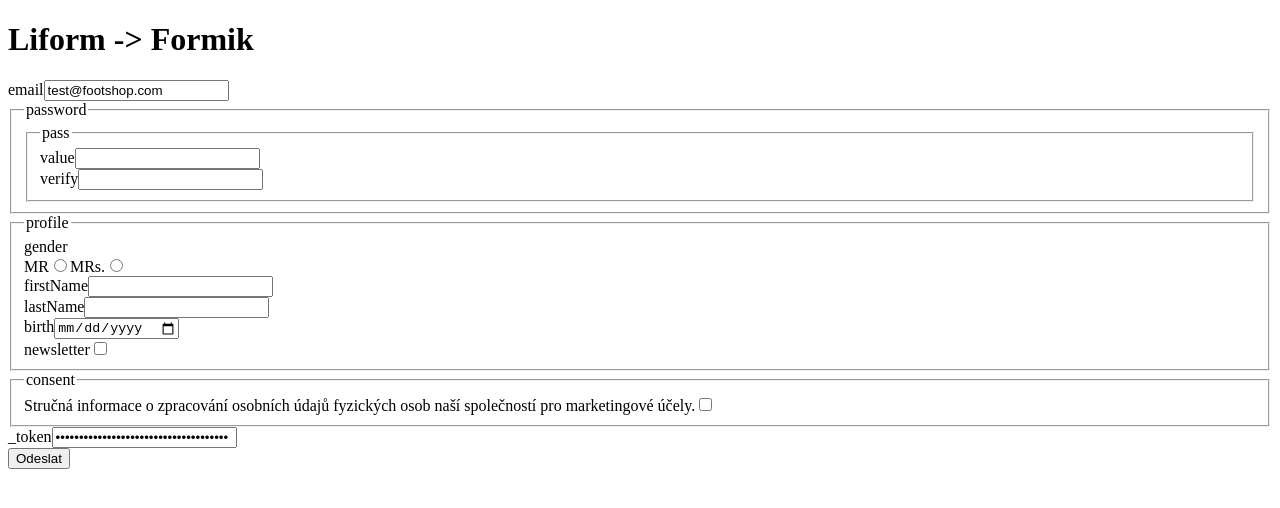
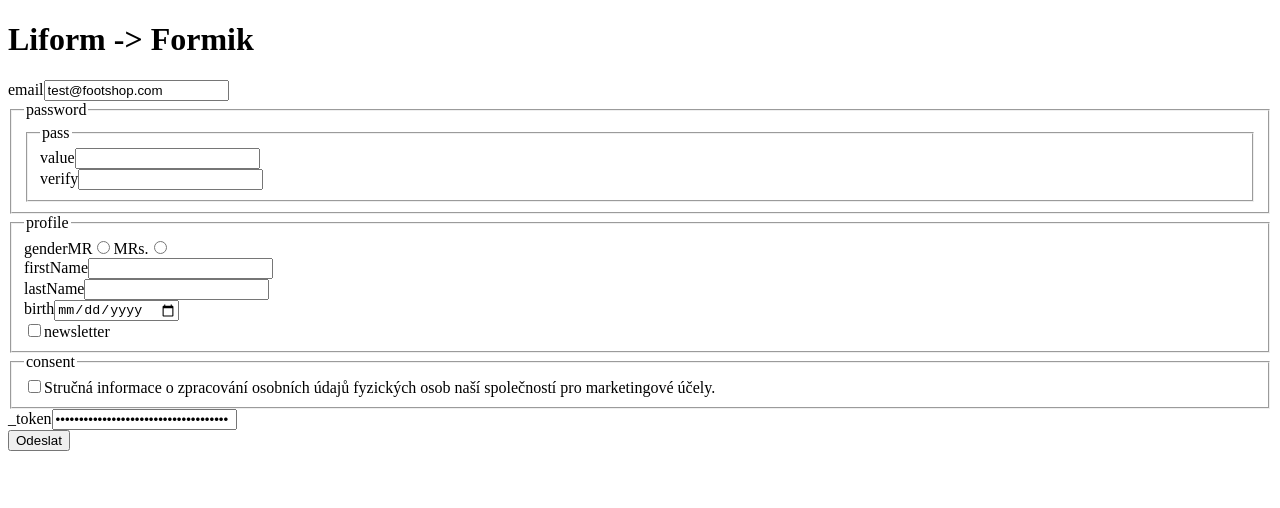
Before and after one commit to Rootre/liform-formik-transformator, a Next.js app: page / in a window 1280 px wide. Shown: the top 508 px of the page. Built offline with nearby package versions, Linux system fonts and the light colour scheme.

Commit message:
validation update - checkbox still not working as expected though...

```diff
--- /dev/null
+++ b/components/formik/Checkbox/index.jsx
@@ -0,0 +1,24 @@
+import React from 'react';
+import {ErrorMessage, Field} from 'formik';
+
+/**
+ * @param {string} name
+ * @return {React.Component}
+ * @constructor
+ */
+function FormikCheckbox({label, name, value}) {
+    return (
+        <div>
+            <Field id={name} name={name} type={'checkbox'}>
+                {({field, form}) => (
+                    <input type="checkbox" checked={field.value} id={name}
+                           onChange={() => form.setFieldValue(name, !field.value)}/>
+                )}
+            </Field>
+            <label htmlFor={name}>{label}</label>
+            <ErrorMessage name={name}/>
+        </div>
+    )
+}
+
+export default FormikCheckbox;
--- a/components/formik/Field/index.jsx
+++ b/components/formik/Field/index.jsx
@@ -1,6 +1,7 @@
 import React from 'react';
 import {ErrorMessage, Field} from 'formik';
 
+import FormikCheckbox from '../Checkbox';
 import FormikRadio from '../Radio';
 
 /**
@@ -8,17 +9,18 @@ import FormikRadio from '../Radio';
  * @return {React.Component}
  * @constructor
  */
-function FormikField({field: {disabled, label, name, radio_titles, radio_values, required, type}}) {
-    return (
-        <div>
-            {label && <label htmlFor={name}>{label}</label>}
-            {type === 'radio'
-                ? <FormikRadio name={name} labels={radio_titles} values={radio_values}/>
-                : <Field id={name} name={name} type={type} required={required} disabled={disabled}/>
-            }
-            <ErrorMessage name={name}/>
-        </div>
-    );
+function FormikField({field: {disabled, label, name, enum_titles, enum_values, required, type, value}}) {
+    return type === 'checkbox'
+        ? <FormikCheckbox name={name} label={label} value={value}/>
+        : type === 'radio'
+            ? <FormikRadio name={name} label={label} labels={enum_titles} values={enum_values}/>
+            : (
+                <div>
+                    {label && <label htmlFor={name}>{label}</label>}
+                    <Field id={name} name={name} type={type} required={required} disabled={disabled}/>
+                    <ErrorMessage name={name}/>
+                </div>
+            );
 }
 
 export default FormikField;
--- a/components/formik/Generator/index.jsx
+++ b/components/formik/Generator/index.jsx
@@ -8,6 +8,7 @@ import FormikChild from '../Child';
  * @param {object} defaultValues
  * @param {function} onSubmit
  * @param {Structure} structure
+ * @param {object} [validationSchema]
  * @return {React.Component}
  * @constructor
  */
--- a/components/formik/Radio/index.jsx
+++ b/components/formik/Radio/index.jsx
@@ -1,5 +1,5 @@
 import React from 'react';
-import {Field} from 'formik';
+import {ErrorMessage, Field} from 'formik';
 
 /**
  * @param {string} name
@@ -8,15 +8,17 @@ import {Field} from 'formik';
  * @return {React.Component}
  * @constructor
  */
-function FormikRadio({name, labels, values}) {
+function FormikRadio({name, label, labels, values}) {
     return (
         <div>
+            {label && <label htmlFor={name}>{label}</label>}
             {values.map((value, i) => (
                 <span key={i}>
                     {labels[i] && <label htmlFor={`${name}.${value}`}>{labels[i]}</label>}
                     <Field id={`${name}.${value}`} value={value} name={name} type={'radio'}/>
                 </span>
             ))}
+            <ErrorMessage name={name}/>
         </div>
     )
 }
--- a/prototypes/Liform2Formik.js
+++ b/prototypes/Liform2Formik.js
@@ -36,8 +36,8 @@ import * as Yup from 'yup';
  * @property {boolean} disabled
  * @property {string} label
  * @property {string} name
- * @property {string[]} radio_titles
- * @property {string[]} radio_values
+ * @property {string[]} enum_titles
+ * @property {string[]} enum_values
  * @property {boolean} required
  * @property {string} type
  * @property {string|boolean} value
@@ -172,7 +172,7 @@ function _getValidationRules(field) {
     let rules = [];
 
     if ('type' in field) {
-        rules.push({method: field.type});
+        rules.push({method: field.type === 'boolean' ? 'bool' : field.type});
     }
     if ('attr' in field) {
         rules = rules.concat(_getValidationRules(field.attr));
@@ -207,7 +207,7 @@ function _generateDefaultValues(properties) {
         if (_isGroup(slug)) {
             contents = _generateDefaultValues(slug.properties);
         } else {
-            contents = slug.defaultValue || '';
+            contents = slug.type === 'boolean' ? !!slug.defaultValue : slug.defaultValue || '';
         }
 
         Object.assign(defaultValues, {
@@ -230,8 +230,8 @@ function _generateField(field, name, levels) {
     return {
         customRules: field.attr,
         disabled: field.disabled,
-        radio_titles: field.enum_titles,
-        radio_values: field.enum,
+        enum_titles: field.enum_titles,
+        enum_values: field.enum,
         label: field.title,
         name: levels.length > 0 ? `${levels.join('.')}.${name}` : name,
         required: field.required,
```
